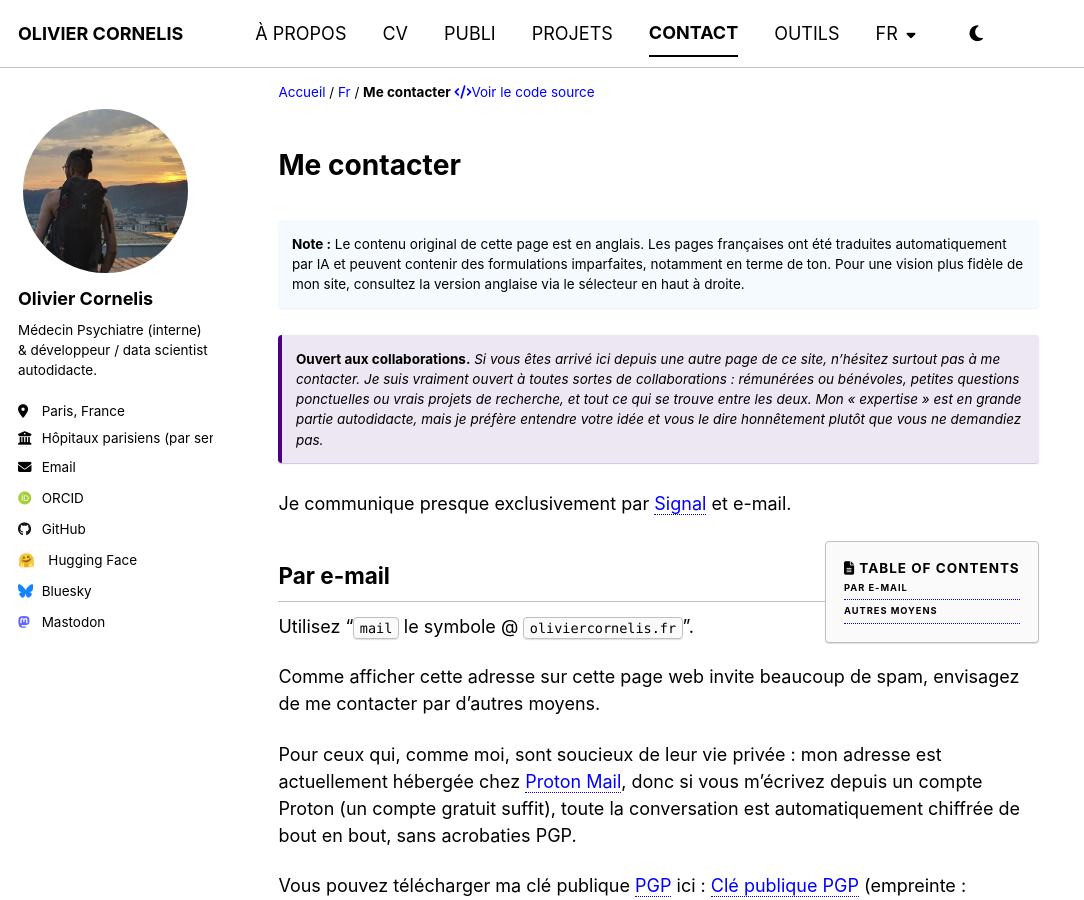
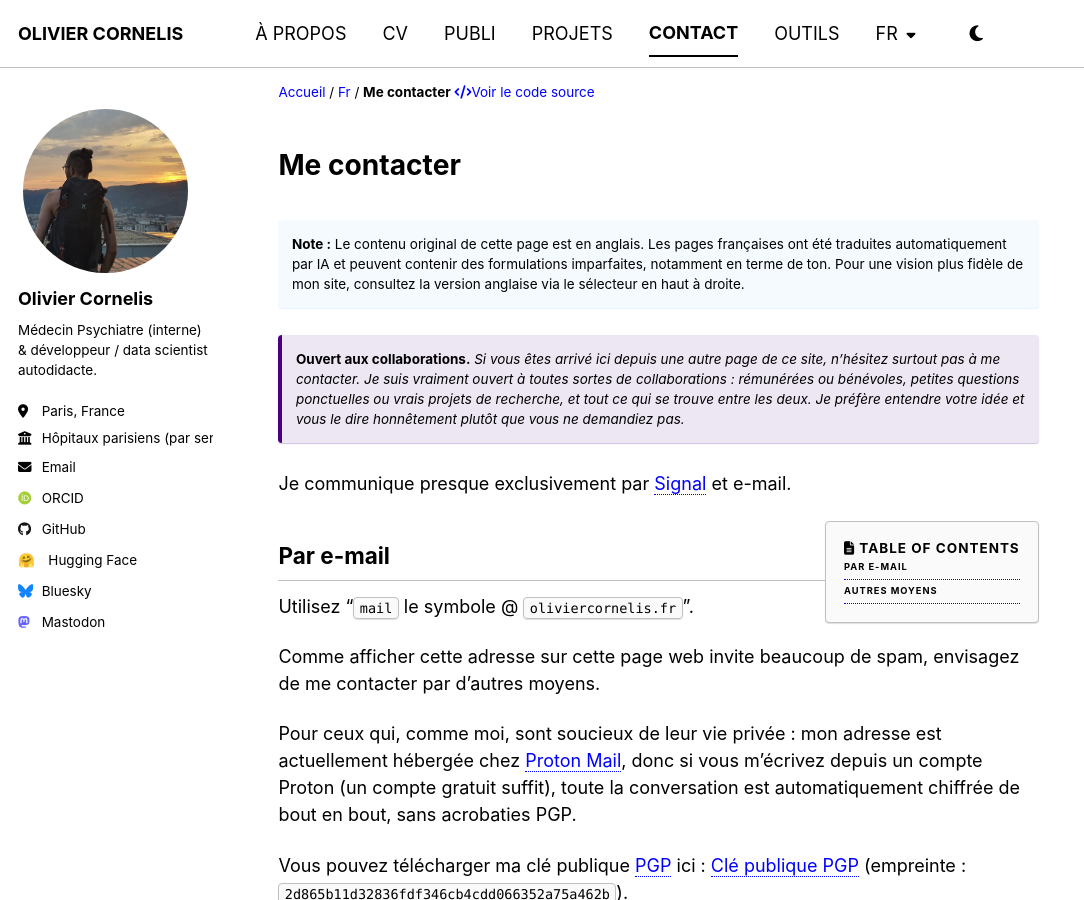
Before and after one commit to thiswillbeyourgithub/website, a Jekyll site: the page built from _pages/fr/contact.md, in a window 1280 px wide and 900 px high. Shown: the whole window, without its empty margins (0-1084 px from the left). Built offline with Jekyll 4.4.1, drawn with Linux system fonts in a browser that asks for light colours; some web fonts are replaced.

Commit message:
contact: drop the self-taught sentence from the collaborations notice
Co-Authored-By: Claude Opus 5 (1M context) <noreply@anthropic.com>

```diff
--- a/_pages/fr/contact.md
+++ b/_pages/fr/contact.md
@@ -8,7 +8,7 @@ lang: fr
 
 {% include french_translation_disclaimer.md %}
 
-**Ouvert aux collaborations.** *Si vous êtes arrivé ici depuis une autre page de ce site, n'hésitez surtout pas à me contacter. Je suis vraiment ouvert à toutes sortes de collaborations : rémunérées ou bénévoles, petites questions ponctuelles ou vrais projets de recherche, et tout ce qui se trouve entre les deux. Mon « expertise » est en grande partie autodidacte, mais je préfère entendre votre idée et vous le dire honnêtement plutôt que vous ne demandiez pas.*
+**Ouvert aux collaborations.** *Si vous êtes arrivé ici depuis une autre page de ce site, n'hésitez surtout pas à me contacter. Je suis vraiment ouvert à toutes sortes de collaborations : rémunérées ou bénévoles, petites questions ponctuelles ou vrais projets de recherche, et tout ce qui se trouve entre les deux. Je préfère entendre votre idée et vous le dire honnêtement plutôt que vous ne demandiez pas.*
 {: .notice--purple}
 
 Je communique presque exclusivement par [Signal](https://en.wikipedia.org/wiki/Signal_(software)) et e-mail.
```
Also changed, not shown: _pages/en/contact.md (+1 -1 lines).
